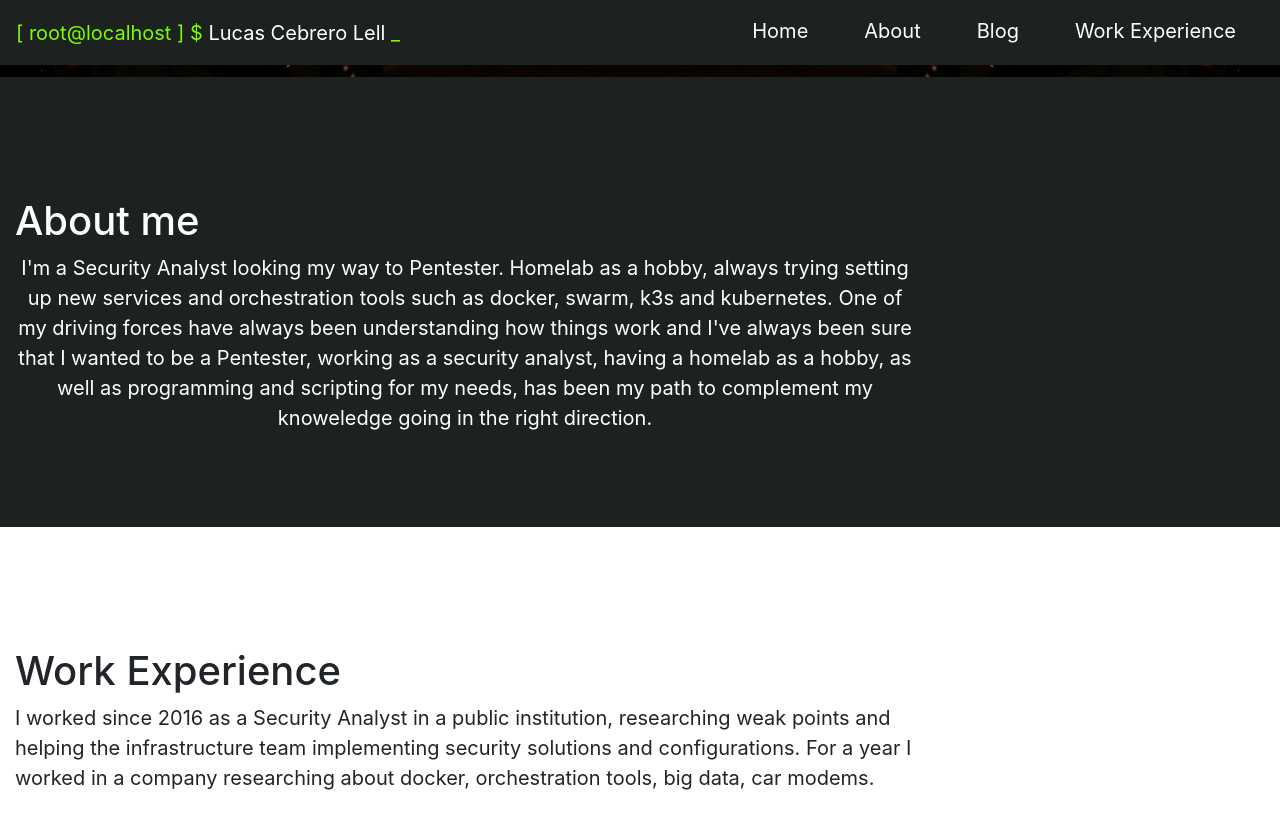
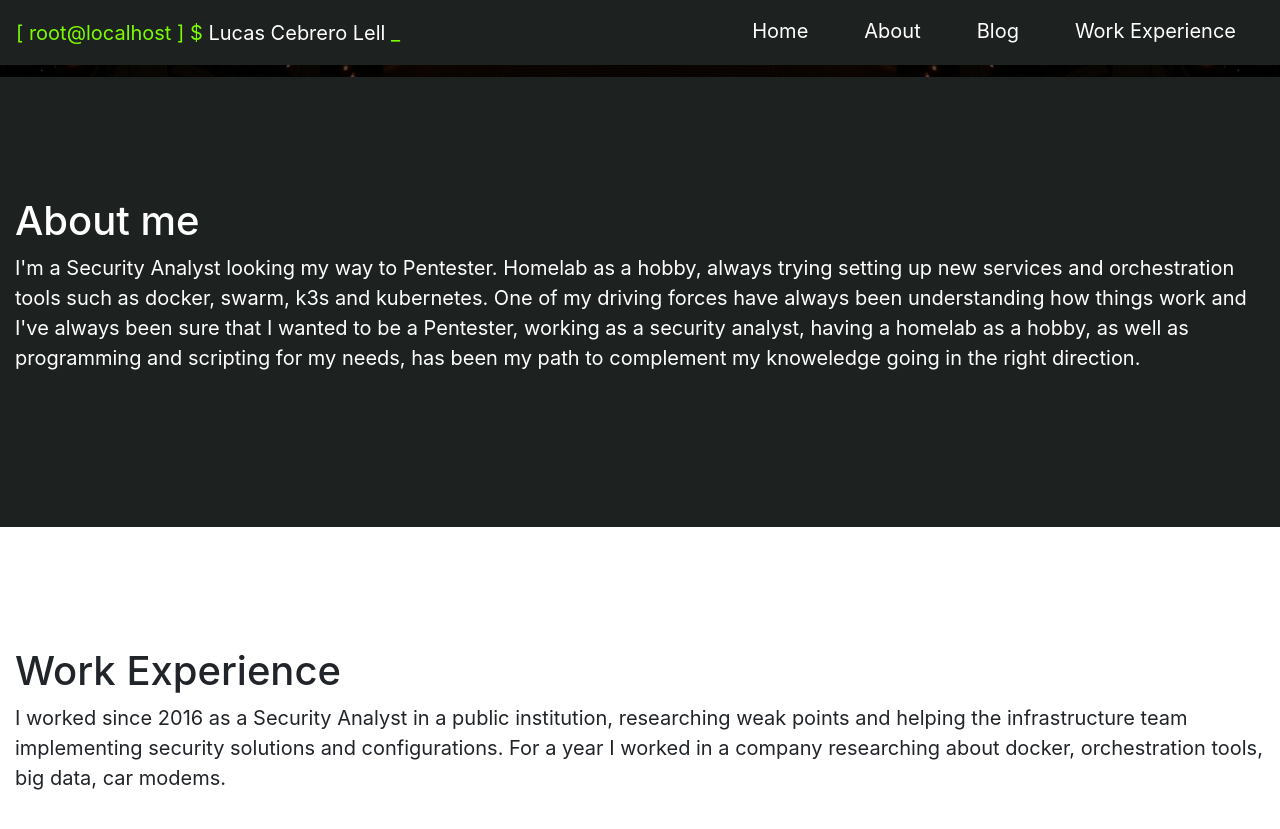
Before and after one commit to lucascebrero/lucascebrero.github.io, a Jekyll site: the page built from index.md, in a window 1280 px wide and 900 px high, scrolled down 823 px. Shown: the top 829 px of the window. Built offline with Jekyll 4.4.1, drawn with Linux system fonts in a browser that asks for light colours.

Commit message:
Change text classes

```diff
--- a/assets/css/main.css
+++ b/assets/css/main.css
@@ -65,8 +65,6 @@ hr {
 
 .about-text {
 		font-size: 20px;
-		width: 900px;
-		text-align: center;
 }
 
 .text-h1 {
@@ -75,7 +73,6 @@ hr {
 
 .work-text {
 		font-size: 20px;
-		width: 900px;
 }
 
 .fa.fa-navicon {
```
